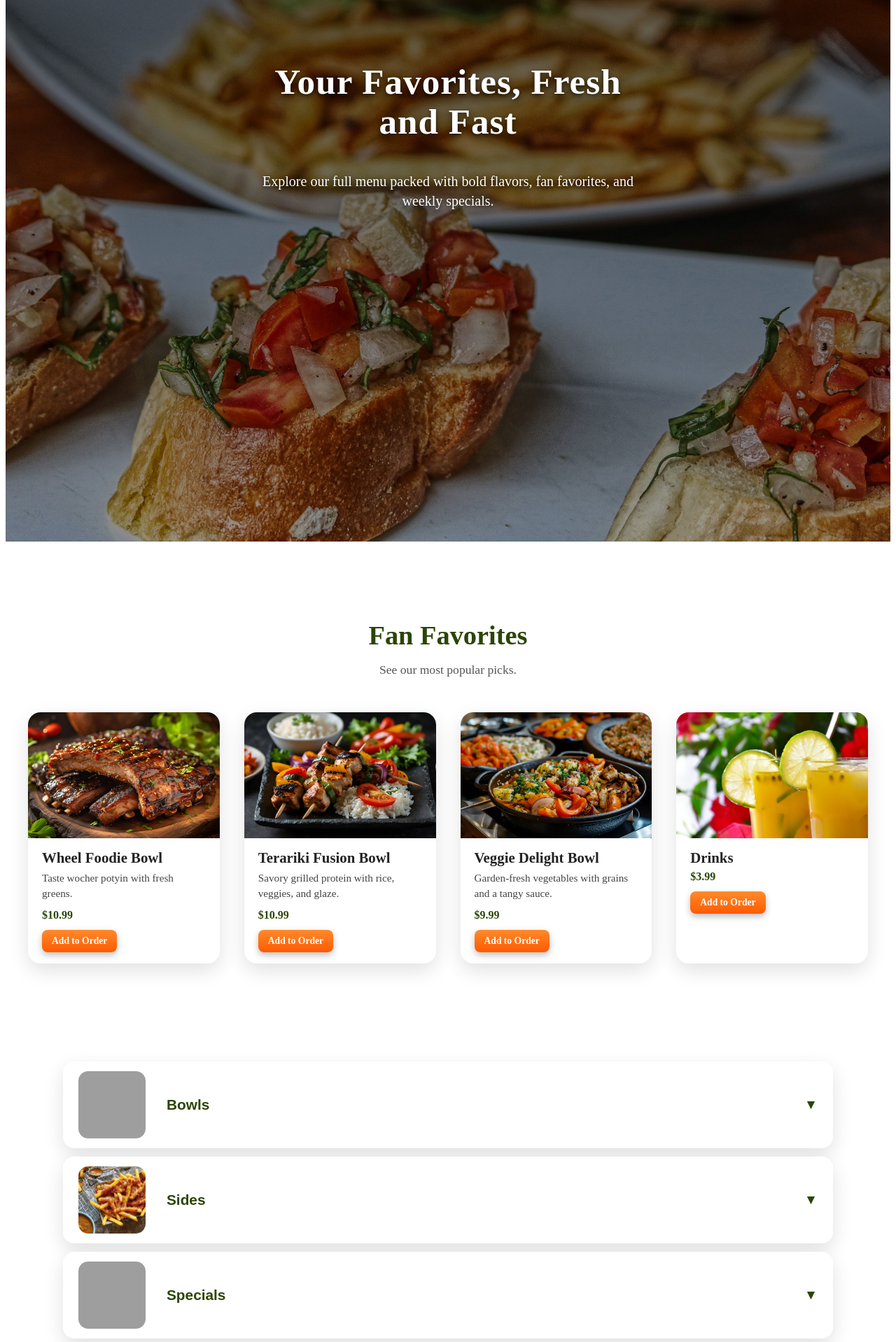
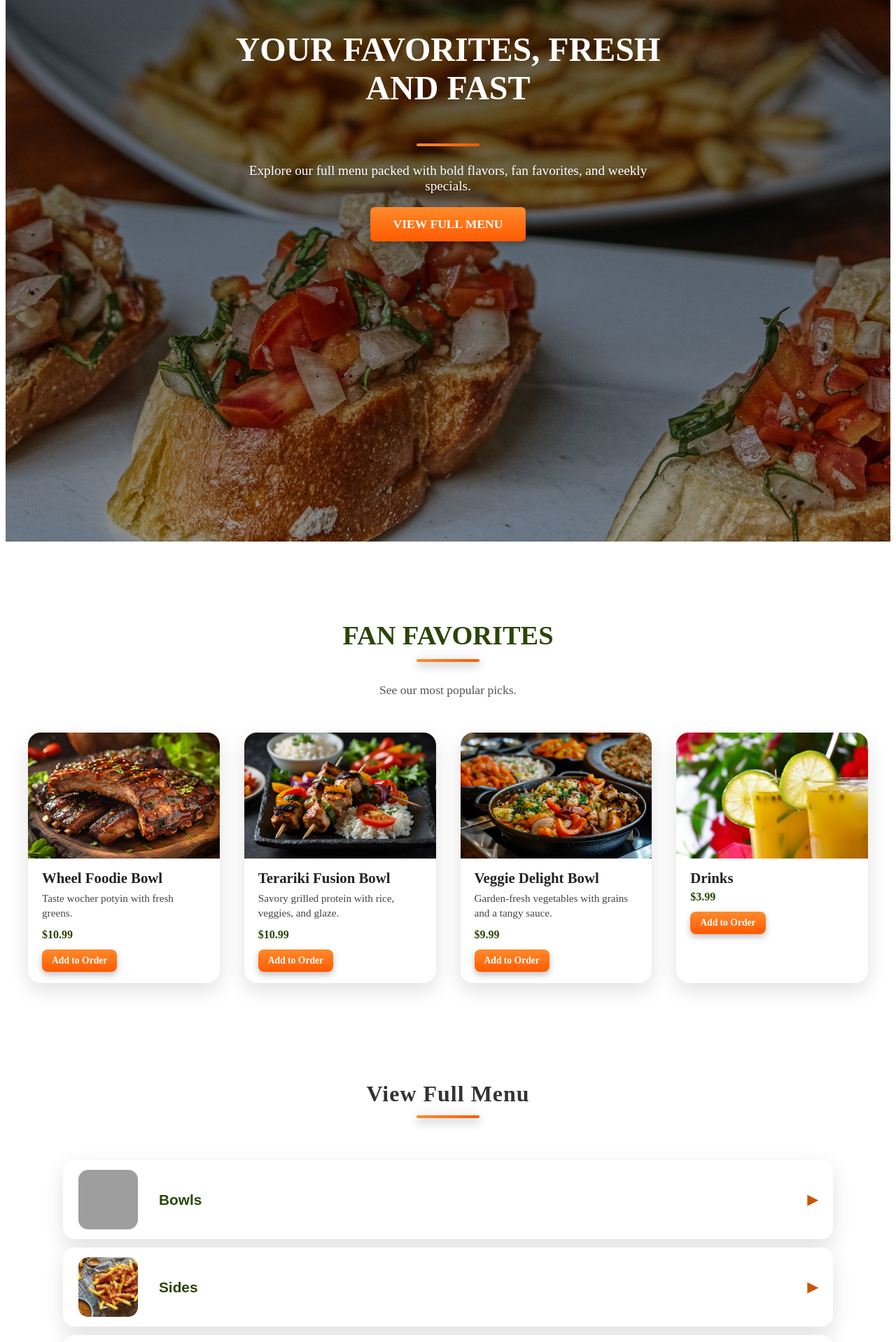
Before and after one commit to virginiamarc/wf, a plain HTML site: page menu.html in a window 1280 px wide. Shown: the part 310-2228 px from the top of the page at 70% size. Drawn offline with Linux system fonts and the light colour scheme; grey boxes are pictures that could not be loaded.

Commit message:
Updated menu.html and styles

```diff
--- a/assets/css/style.css
+++ b/assets/css/style.css
@@ -606,7 +606,7 @@
 
 
 /* Menu Hero Section */
-.menu-hero {
+.menu-page-hero {
     position: relative;
     background: url('../media/menu-hero.jpg') center/cover no-repeat;
     height: 90vh;
@@ -617,7 +617,7 @@
     text-align: center;
 }
 
-.menu-hero .hero-text {
+.menu-page-hero .menu-hero-text {
     position: absolute;
     left: 50%;
     top: 40%; /* adjust as needed to move text up/down */
@@ -629,9 +629,29 @@
     margin: 0; /* reset any default margins */
 }
 
-.menu-hero .hero-text h1 {
+.menu-page-hero .menu-hero-text h1 {
+    font-size: 3rem;
     color: #fff;
     text-align: center;
+}
+
+.menu-page-hero .menu-hero-text p {
+    color: #fff;
+    font-size: 1.2rem;
+    max-width: 600px;
+    margin-top: 12px;
+    text-shadow: 0 2px 4px rgba(0,0,0,0.4);
+}
+
+.menu-page-hero .menu-hero-divider {
+    width: 90px;
+    height: 4px;
+    background: linear-gradient(90deg, #ff8a2b, #ff5a00);
+    margin: 12px auto;
+    border-radius: 2px;
+    box-shadow:
+    0 6px 12px rgba(0,0,0,0.25),
+    0 0 18px rgba(0,0,0,0.20);
 }
 
 .menu-hero .btn-orange {
@@ -639,7 +659,7 @@
 }
 
 /* Section Wrapper */
-.fan-favorites {
+.menu-page .fan-favorites {
     padding: 80px 20px;
     max-width: 1200px;
     margin: 0 auto;
@@ -647,22 +667,33 @@
 }
 
 /* Section Title */
-.fan-favorites h2 {
+.menu-page .fan-favorites h2 {
     font-size: 2.4rem;
     font-weight: 700;
     margin-bottom: 8px;
     color: #2b4506;
 }
 
+.fan-favorites-divider {
+    width: 90px;
+    height: 4px;
+    background: linear-gradient(90deg, #ff8a2b, #ff5a00);
+    margin: 12px auto 30px auto;
+    border-radius: 2px;
+    box-shadow:
+        0 6px 12px rgba(0,0,0,0.25),
+        0 0 18px rgba(0,0,0,0.20);
+}
+
 /* Section Subtitle */
-.section-subtitle {
+.menu-page .section-subtitle {
     font-size: 1.1rem;
     color: #555;
     margin-bottom: 50px;
 }
 
 /* Grid Layout */
-.favorites-grid {
+.menu-page .favorites-grid {
     display: grid;
     grid-template-columns: repeat(auto-fit, minmax(260px, 1fr));
     gap: 35px;
@@ -671,7 +702,7 @@
 }
 
 /* Individual Card Item */
-.favorite-item {
+.menu-page .favorite-item {
     background: #fff;
     border-radius: 18px;
     box-shadow: 0 10px 28px rgba(0,0,0,0.12);
@@ -681,13 +712,13 @@
 }
 
 /* Hover effect */
-.favorite-item:hover {
+.menu-page .favorite-item:hover {
     transform: translateY(-4px);
     box-shadow: 0 15px 35px rgba(0,0,0,0.16);
 }
 
 /* Full-width image at top */
-.favorite-img {
+.menu-page .favorite-img {
     width: 100%;
     height: 180px;
     object-fit: cover;
@@ -695,7 +726,7 @@
 }
 
 /* Item Title */
-.favorite-item h3 {
+.menu-page .favorite-item h3 {
     font-size: 1.3rem;
     font-weight: 600;
     margin: 16px 20px 6px 20px;
@@ -703,7 +734,7 @@
 }
 
 /* Item Description */
-.favorite-item p {
+.menu-page .favorite-item p {
     font-size: 0.95rem;
     color: #444;
     margin: 0 20px 12px 20px;
@@ -711,7 +742,7 @@
 }
 
 /* Item Price */
-.favorite-item .price {
+.menu-page .favorite-item .price {
     font-weight: 700;
     font-size: 1rem;
     color: #2b4506;
@@ -720,7 +751,7 @@
 }
 
 /* Button spacing */
-.favorite-item .btn-orange {
+.menu-page .favorite-item .btn-orange {
     margin: 0 20px 16px 20px;
     padding: 8px 14px;
     font-size: 0.85rem;
@@ -728,14 +759,38 @@
 }
 
 /* Wrapper */
-.menu-categories {
+.menu-page .menu-categories {
     max-width: 1100px;
     margin: 60px auto;
     padding: 0 20px;
 }
 
+.menu-page .menu-section-title {
+    text-align: center;
+    font-size: 2rem;
+    margin: 60px auto 30px auto;
+    color: #333;
+    font-weight: 700;
+    letter-spacing: 1px;
+}
+
+/* Orange divider */
+.menu-page .menu-section-title::after {
+    content: "";
+    display: block;
+    width: 90px;
+    height: 4px;
+    background: linear-gradient(90deg, #ff8a2b, #ff5a00);
+    margin: 12px auto 0 auto;
+    border-radius: 2px;
+    box-shadow:
+        0 6px 12px rgba(0,0,0,0.25),
+        0 0 18px rgba(0,0,0,0.20);
+}
+
+
 /* Menu Category header button */
-.menu-category-header {
+.menu-page .menu-category-header {
     width: 100%;
     background: #ffffff;
     padding: 14px 22px;
@@ -755,47 +810,49 @@
     margin-bottom: 12px;
 }
 
-.menu-category-header:hover {
+.menu-page .menu-category-header:hover {
     transform: translateY(-2px);
     box-shadow: 0 14px 32px rgba(0,0,0,0.16);
 }
 
 /* Menu Category image */
-.menu-category-header .menu-category-img {
-    width: 96px;
-    height: 96px;
+.menu-page .menu-category-header .menu-category-img {
+    width: 85px;
+    height: 85px;
     border-radius: 14px;
     object-fit: cover;
     flex-shrink: 0;
 }
 
 /* Title */
-.menu-category-title {
+.menu-page .menu-category-title {
     margin-left: 12px;
     flex: 1;
 }
 
 /* Arrow rotation */
-.menu-category-header.active .arrow {
-    transform: rotate(180deg);
+.menu-page .menu-category-header.active .arrow {
+    transform: rotate(90deg);
 }
 
 /* Arrow styling */
-.arrow {
+.menu-page .arrow {
     margin-left: auto;
     transition: transform 0.3s ease;
     font-size: 1.2rem;
+    transform: rotate(0deg);
+    color: #cc5500;
 }
 
 /* Hidden content container */
-.menu-category-content {
+.menu-page .menu-category-content {
     max-height: 0;
     overflow: hidden;
     transition: max-height 0.35s ease;
 }
 
 /* Menu item card inside accordion */
-.menu-item {
+.menu-page .menu-item {
     background: #fff;
     padding: 24px 26px;
     border-radius: 16px;
@@ -803,26 +860,26 @@
     margin-bottom: 16px;
 }
 
-.menu-item h3 {
+.menu-page .menu-item h3 {
     font-size: 1.2rem;
     font-weight: 600;
     margin-bottom: 6px;
 }
 
-.menu-item p {
+.menu-page .menu-item p {
     font-size: 0.95rem;
     color: #444;
     margin-bottom: 10px;
 }
 
-.menu-item .price {
+.menu-page .menu-item .price {
     font-weight: 700;
     color: #2b4506;
     margin-bottom: 12px;
     display: block;
 }
 
-.menu-category-content .menu-item .btn-orange {
+.menu-page .menu-category-content .menu-item .btn-orange {
     padding: 8px 14px;
     font-size: 0.85rem;
     border-radius: 8px;
--- a/menu.html
+++ b/menu.html
@@ -68,17 +68,19 @@
     </header>
 
     <main>
-        <section class="hero menu-hero">
+        <section class="menu-page-hero">
             <div class="hero-overlay"></div>
-            <div class="hero-text">
-                <h1>Your Favorites, Fresh and Fast</h1>
-                <div class="menu-divider"></div>
+            <div class="menu-hero-text">
+                <h1>YOUR FAVORITES, FRESH AND FAST</h1>
+                <div class="menu-hero-divider"></div>
                 <p>Explore our full menu packed with bold flavors, fan favorites, and weekly specials.</p>
+                <a href="#full-menu" class="btn-orange">VIEW FULL MENU</a>
             </div>
         </section>
 
         <section class="fan-favorites">
-            <h2>Fan Favorites</h2>
+            <h2 class="fan-favorites-title">FAN FAVORITES</h2>
+            <div class="fan-favorites-divider"></div>
             <p class="section-subtitle">See our most popular picks.</p>
 
             <div class="favorites-grid">
@@ -117,13 +119,15 @@
             </div>
         </section>
 
+        <h2 id="full-menu" class="menu-section-title">View Full Menu</h2>
+
         <section class="menu-categories">
 
             <div class="menu-category">
                 <button class="menu-category-header">
                     <img src="assets/media/bowl-icon.jpg" alt="Bowl Icon" class="menu-category-img">
                     <span class="menu-category-title">Bowls</span>
-                    <span class="arrow">▼</span>
+                    <span class="arrow">▶</span>
                 </button>
 
                 <div class="menu-category-content">
@@ -147,7 +151,7 @@
                 <button class="menu-category-header">
                     <img src="assets/media/sides-icon.jpg" alt="Sides Icon" class="menu-category-img">
                     <span class="menu-category-title">Sides</span>
-                    <span class="arrow">▼</span>
+                    <span class="arrow">▶</span>
                 </button>
 
                 <div class="menu-category-content">
@@ -164,7 +168,7 @@
                 <button class="menu-category-header">
                     <img src="assets/media/specials-icon.png" alt="Specials Icon" class="menu-category-img">
                     <span class="menu-category-title">Specials</span>
-                    <span class="arrow">▼</span>
+                    <span class="arrow">▶</span>
                 </button>
 
                 <div class="menu-category-content">
@@ -197,7 +201,7 @@
                 <button class="menu-category-header">
                     <img src="assets/media/drinks-icon.jpg" alt="Drinks Icon" class="menu-category-img">
                     <span class="menu-category-title">Drinks</span>
-                    <span class="arrow">▼</span>
+                    <span class="arrow">▶</span>
                 </button>
 
                 <div class="menu-category-content">
@@ -229,7 +233,7 @@
                 <button class="menu-category-header">
                     <img src="assets/media/desserts-icon.jpg" alt="Dessert Icon" class="menu-category-img">
                     <span class="menu-category-title">Desserts</span>
-                    <span class="arrow">▼</span>
+                    <span class="arrow">▶</span>
                 </button>
 
                 <div class="menu-category-content">
```
